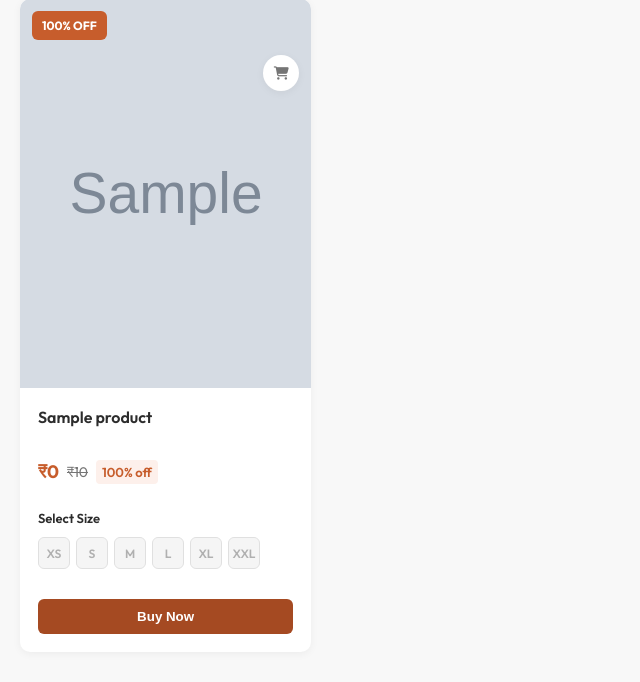
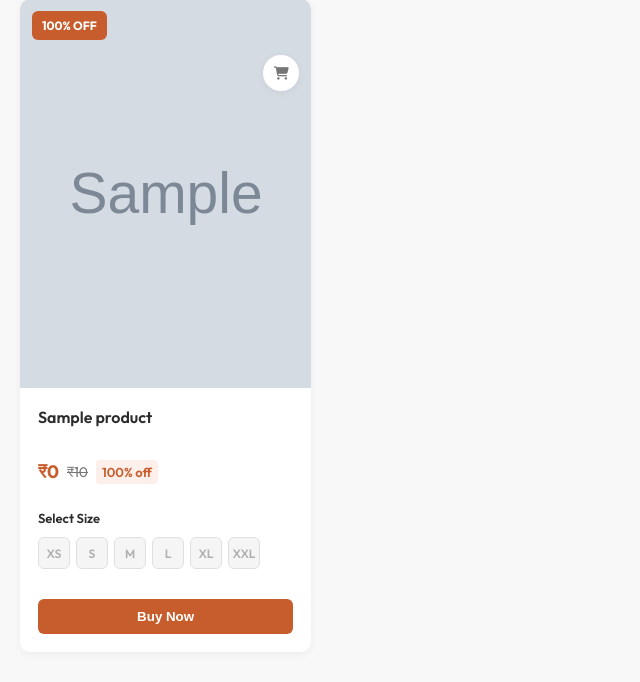
Before and after one commit to CodeSleek00/Kanyaraag-, a PHP site: page /pages/women.php in a window 1280 px wide. Shown: the part 298-980 px from the top of the page, without its empty margins (0-640 px from the left). Run offline with PHP 8.4, Linux system fonts and the light colour scheme; tables that the repository leaves empty or names only in its code hold one stand-in row (values such as "Sample post"); grey boxes marked "Sample" are stand-in pictures.

Commit message:
Update women.php

```diff
--- a/pages/women.php
+++ b/pages/women.php
@@ -34,7 +34,7 @@ include '../db/db_connect.php';
     margin-top: 10px;
     width: 100%;
     padding: 10px;
-    background: #a54a22;
+    background: #C75D2c;
     color: white;
     border: none;
     border-radius: 6px;
@@ -43,7 +43,7 @@ include '../db/db_connect.php';
     transition:  .2s;
 }
 .buy-now-btn:hover {
-    background: #c62828;
+    background: #a54a22;
 }
 .buy-now-btn:disabled {
     background: #ccc;
```
